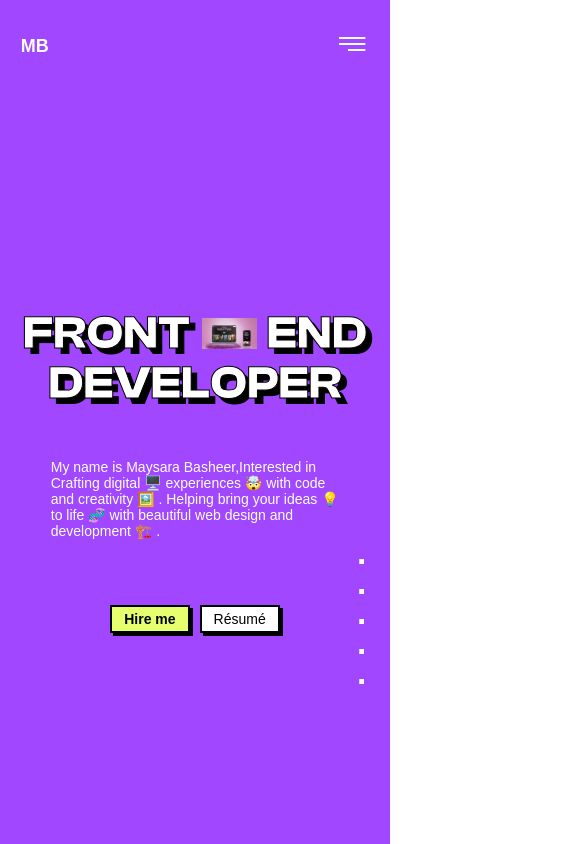
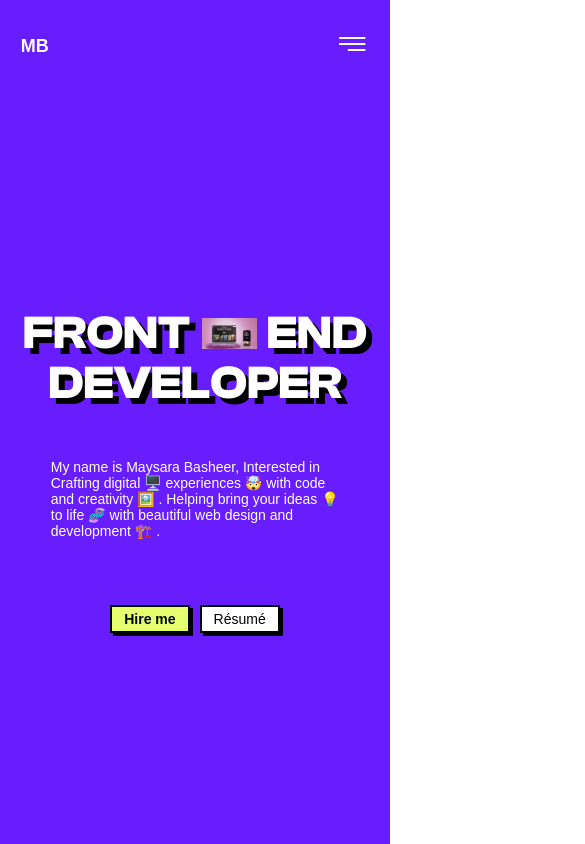
Before and after one commit to LOLKTKAT/maysara-website, a React (Create React App) app: page / in a window 390 px wide. Shown: the top 844 px of the page, 585 px wide, since content can reach past the window. Built offline with nearby package versions, Linux system fonts and the light colour scheme.

Commit message:
adding site files

```diff
--- a/src/app.css
+++ b/src/app.css
@@ -1,8 +1,8 @@
 .App {
   height: 100vh;
   scroll-snap-type: y mandatory;
-  overflow: hidden;
-  overflow-y: scroll;
+  /* overflow: hidden; */
+  /* overflow-y: scroll; */
   scroll-behavior: smooth;
   scroll-padding: 0vh;
 }
--- a/src/components/MotionH1.jsx
+++ b/src/components/MotionH1.jsx
@@ -24,8 +24,6 @@ const MotionH1 = ({ children, delayAmount }) => {
           }}
           whileHover={{
             cursor: "pointer",
-            color: "transparent",
-            webkitTextStroke: "0.1px black",
           }}
           className="line-wrap-wrap"
         >
--- a/src/components/NavBar.jsx
+++ b/src/components/NavBar.jsx
@@ -2,7 +2,6 @@ import React, { useState, useContext } from "react";
 import humberger from "../assets/icons/humberger-menu.svg";
 import { AnimatePresence, motion } from "framer-motion";
 import MotionH1 from "./MotionH1";
-import Marquee from "./Marquee";
 import style from "../styles";
 import { THEME } from "../App";
 
@@ -36,14 +35,6 @@ const NavBar = () => {
             />
           </svg>
         </div>
-        <div className="dots">
-          <h6>.</h6>
-          <h6>.</h6>
-          <h6>.</h6>
-          <h6>.</h6>
-          <h6>.</h6>
-        </div>
-
         <style>
           {`
          nav {
@@ -107,14 +98,16 @@ const NavBar = () => {
           .line-wrap{
             width: fit-content;
           }
-          .line-wrap-wrap:hover {
-            // cursor: pointer;
-            // color: transparent;
-            // -webkit-text-stroke: 0.1px black;
+          .line-wrap-wrap {
             width: fit-content;
           }
           .menu__marquee {
             height: 100vh
+          }
+          @media only screen and (max-width: 800px) {
+            line-wrap-wrap {
+            font-size: 3vw !important;
+          }
           }
         `}
         </style>
--- a/src/containers/LandingPage.jsx
+++ b/src/containers/LandingPage.jsx
@@ -137,17 +137,27 @@ export const LandingPage = () => {
           developer
         </motion.h1>
       </section>
-      <section className="landing-page__second-section">
+      <motion.section
+        initial={{ opacity: 0 }}
+        animate={{ opacity: 1 }}
+        transition={{ delay: 1.8 }}
+        className="landing-page__second-section"
+      >
         <p className="landing-page__paragragh">
-          My name is Maysara Basheer,Interested in Crafting digital 🖥️
+          My name is Maysara Basheer, Interested in Crafting digital 🖥️
           experiences 🤯 with code and creativity 🖼️ . Helping bring your ideas
           💡 to life 🧬 with beautiful web design and development 🏗️ .
         </p>
-      </section>
-      <section className="landing-page__cta">
+      </motion.section>
+      <motion.section
+        initial={{ opacity: 0 }}
+        animate={{ opacity: 1 }}
+        transition={{ delay: 1.9 }}
+        className="landing-page__cta"
+      >
         <button className="langing-page__contact-btn">Hire me</button>
         <button className="langing-page__contact-btn">Résumé</button>
-      </section>
+      </motion.section>
       <style>
         {`.landing-page {
           max-width: calc(var(--max-width) - 160px);
--- a/src/containers/Work.jsx
+++ b/src/containers/Work.jsx
@@ -35,14 +35,14 @@ const Work = () => {
         >
           <img src={arrow} alt="arrow" className="carousel-arrow-left" />
         </button>
-        <div className="div">
+        <div className="work__carousel-wrapper">
           <AnimatePresence>
             <motion.div
               key={count}
-              initial={{ x: 900, position: "relative" }}
+              initial={{ x: 1900, position: "" }}
               animate={{ x: 0 }}
-              exit={{ x: -900, position: "absolute" }}
-              // transition={{ duration}}
+              exit={{ x: -1900, position: "" }}
+              transition={{ duration: 0.2 }}
               className="work__carousel"
             >
               <div className="carosel__section">
--- a/src/containers/contact.css
+++ b/src/containers/contact.css
@@ -4,6 +4,7 @@
   padding-top: 64px;
   height: 100vh;
   display: flex;
+  background-color: var(--primary);
 }
 .contact__heading {
   width: 50vw;
--- a/src/containers/work.css
+++ b/src/containers/work.css
@@ -13,11 +13,13 @@
 .work__container {
   max-width: 1020px;
   display: flex;
-  height: 100vh;
+  /* height: 100vh; */
+  width: 100%;
   margin: 0px auto;
   display: flex;
   align-items: center;
-  justify-content: center;
+  justify-content: space-between;
+  /* background-color: red; */
 }
 .work__heading {
   position: relative;
@@ -44,16 +46,23 @@
   transform: rotate(45deg);
 }
 
+.work__carousel-wrapper {
+  background-color: red;
+  width: 100%;
+  height: 100%;
+  display: flex;
+  align-items: center;
+  justify-content: center;
+}
 .work__carousel {
+  position: absolute;
   border: 1.5px solid black;
   height: 280px;
   color: black;
   display: flex;
   padding-left: 10px;
   gap: 30px;
-  overflow-x: hidden;
-  width: 94%;
-  margin: 0 auto;
+  width: 80%;
 }
 .carousel__image-container {
   margin: auto 0;
@@ -128,6 +137,7 @@ button a {
   .show {
     display: flex;
   }
+
   .hide {
     display: none;
   }
@@ -163,4 +173,7 @@ button a {
   .carosel__section:nth-child(3) {
     height: 20vw;
   }
+  .carousel__image {
+    height: 20vw;
+  }
 }
--- a/src/index.css
+++ b/src/index.css
@@ -100,7 +100,8 @@ body {
 
 :root {
   --stroke: "fff";
-  --primary: "#a047ff";
+  /* --primary: "#a047ff"; */
+  --primary: "#4150F7";
   --red: "#FF5A5A";
   --white: "#fff";
   --green: "#8CE6DB";
@@ -111,7 +112,7 @@ body {
 h1 {
   color: white;
   font-size: 8rem;
-  -webkit-text-stroke: 1px black;
+  -webkit-text-stroke: 1px black #681dff;
   text-transform: uppercase;
   text-shadow: 10px 10px 0px #000000;
   font-family: "ClashDisplay-Bold", "DM Sans", sans-serif;
--- a/src/styles.js
+++ b/src/styles.js
@@ -1,6 +1,7 @@
 const style = [
   {
-    backgroundColor: "#a047ff",
+    // backgroundColor: "#a047ff",
+    backgroundColor: "#681dff",
     red: "#FF5A5A",
     color: "#fff",
     green: "#8CE6DB",
```
